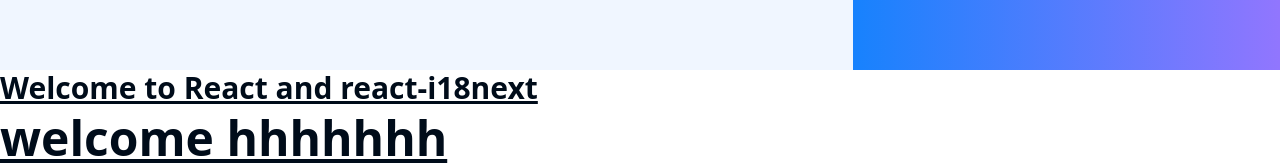
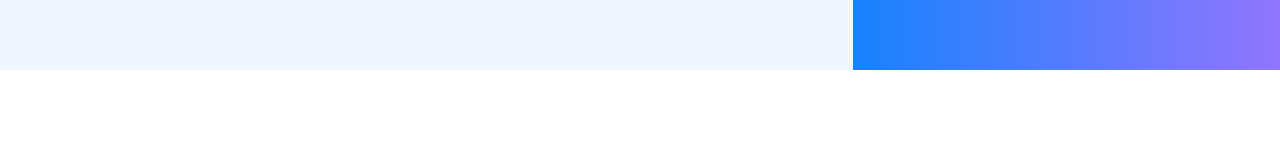
Before and after one commit to imranesarsri/posts-mern-stack, a React (Vite) app in the folder frontEnd/: page / in a window 1280 px wide. Shown: the part 798-965 px from the top of the page. After the commit the page ends 868 px from the top, so only its background shows below. Built offline with nearby package versions, Linux system fonts and the light colour scheme.

Commit message:
delete file translition 'welcome'

```diff
--- a/frontEnd/public/locale/ar/welcome.json
+++ /dev/null
@@ -1,3 +0,0 @@
-{
-    "welcome": "مرحبًا"
-}
--- a/frontEnd/public/locale/en/welcome.json
+++ /dev/null
@@ -1,3 +0,0 @@
-{
-    "welcome": "welcome hhhhhhh"
-}
--- a/frontEnd/src/App.jsx
+++ b/frontEnd/src/App.jsx
@@ -41,12 +41,6 @@
       <UseToggleDarkMode.Provider value={values}>
         <Main>
           <Home lang={lang} toggleLang={handleChangeLanguage} />
-          <h2 className="text-3xl font-bold underline ">
-            {translate('welcomeToReact')}
-          </h2>
-          <h2 className="text-5xl font-bold underline mt-2">
-            {translate('welcome:welcome')}
-          </h2>
         </Main>
       </UseToggleDarkMode.Provider>
     </Flowbite>
--- a/frontEnd/src/config/i18nConfig.js
+++ b/frontEnd/src/config/i18nConfig.js
@@ -26,7 +26,7 @@
         backend: {
             loadPath: '/locale/{{lng}}/{{ns}}.json',
         },
-        ns: ['translation', 'welcome', 'hero', 'buttons', 'navBar'],
+        ns: ['translation', 'hero', 'buttons', 'navBar'],
         defaultNS: 'translation',
         react: {
             useSuspense: false,
```
Also changed, not shown: 1 other file (tests, documents, lock files or other folders).
